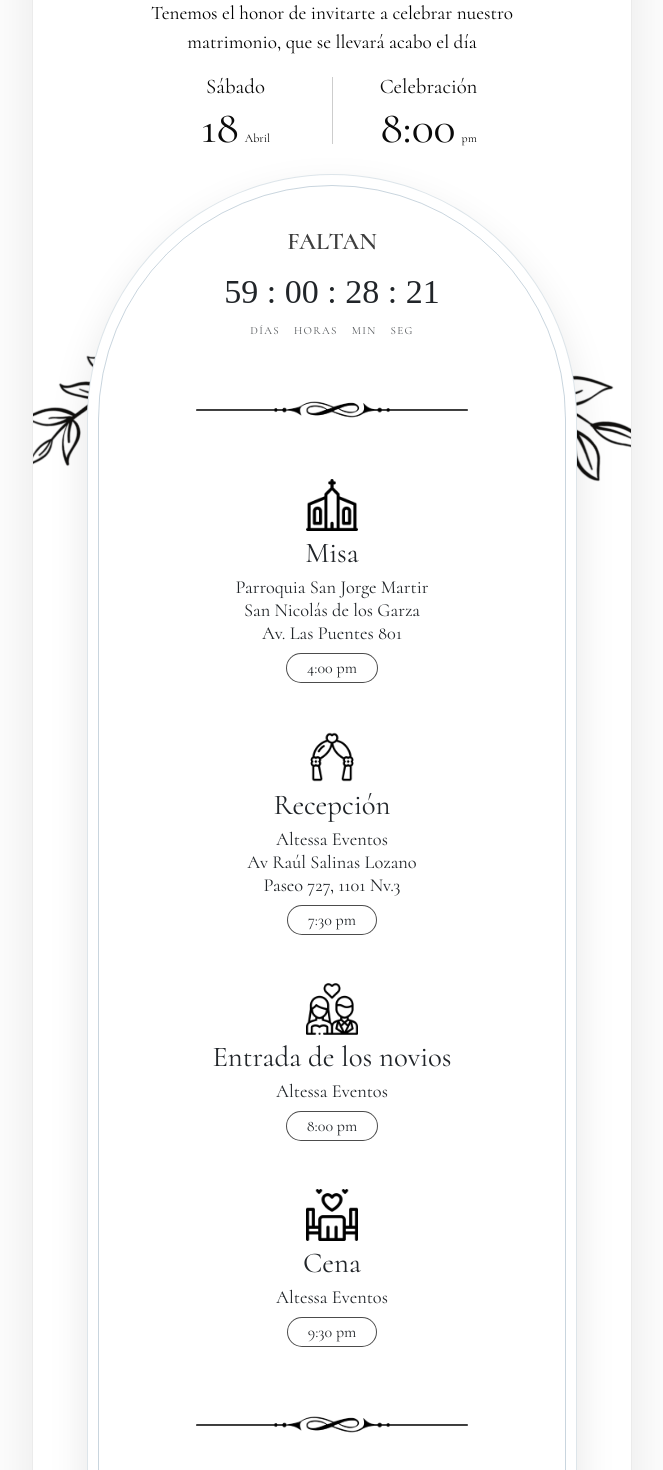
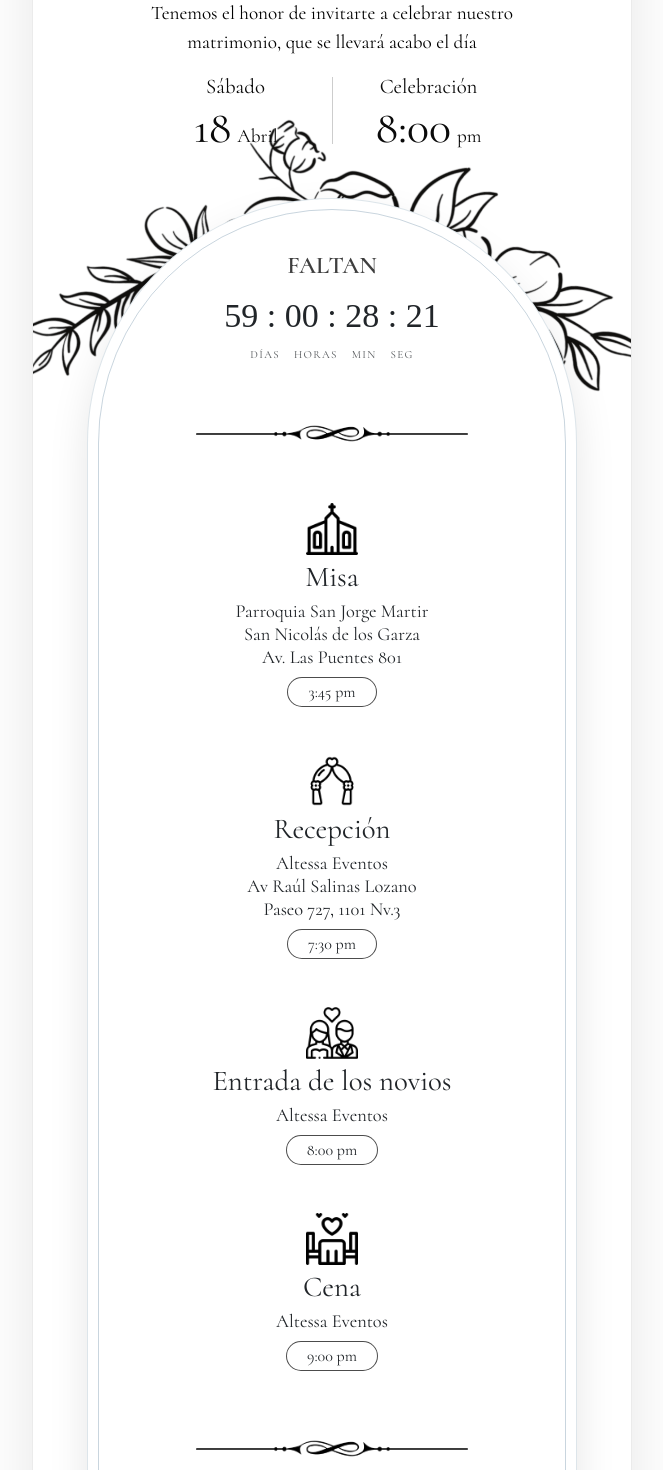
Before and after one commit to Andrew-gzz/A-D, an Angular app: page / in a window 1280 px wide. Shown: the part 760-2230 px from the top of the page, without its empty margins (308-971 px from the left). Built offline with nearby package versions, Linux system fonts and the light colour scheme.

Commit message:
Refactor code structure for improved readability and maintainability

```diff
--- a/angular.json
+++ b/angular.json
@@ -39,8 +39,8 @@
                 },
                 {
                   "type": "anyComponentStyle",
-                  "maximumWarning": "4kB",
-                  "maximumError": "8kB"
+                  "maximumWarning": "10kB",
+                  "maximumError": "15kB"
                 }
               ],
               "outputHashing": "all"
--- a/src/app/app.ts
+++ b/src/app/app.ts
@@ -10,5 +10,5 @@ import { Footer } from "./components/shared/footer/footer";
   styleUrl: './app.css'
 })
 export class App {
-  protected readonly title = signal('Invitacion');
+  protected readonly title = signal('A&D');
 }
--- a/src/app/components/landing-page/landing-page.css
+++ b/src/app/components/landing-page/landing-page.css
@@ -316,12 +316,13 @@
 
 .music-title{
   font-family: "Cormorant", medium;
-  font-size: clamp(1rem, 4vw, 1.5rem);
+  font-size: clamp(1rem, 4vw, 1.8rem);
   color: rgba(10, 10, 10, 1);
   white-space: nowrap;
   text-align: center;
   margin-bottom: 6px;
 }
+
 /* Carrusel */
 .carousel-container {
   width: min(280px, 75%);
@@ -510,7 +511,9 @@
 
   .sobre-img { width: 380px; }
   .flores-bg-2 { width: 220%; }
-
+  .flores-bg{
+    top: calc(100% - 200px);
+  }
   .names { font-size: 56px; }
   .small-title { font-size: 26px; }
   .subtitle {
@@ -544,6 +547,7 @@
 
   .music-player-wrap { width: 85%; }
   .music-title { font-size: 1.5rem; }
+  .music-meta{ font-size: 1.2rem; }
 
   .qr-item {
     width: 120px;
@@ -565,6 +569,9 @@
   .names { font-size: 68px; }
   .subtitle { max-width: 460px; font-size: 1.2rem; }
   .date-big { font-size: 46px; }
+  .date-month{
+    font-size: 1.2rem;
+  }
 
   .arch-card {
     width: 82%;
@@ -584,8 +591,6 @@
   .divider-final { width: 340px; height: 140px; }
 
   .music-title { font-size: 1.8rem; }
-
-  .music-meta{ font-size: 1rem; }
 
   .carousel-container {
     width: 65%;
@@ -631,7 +636,7 @@
   }
 
   .it-title {
-    font-size: 2rem;
+    font-size: 1.8rem;
   }
   .it-text, it-text-2 {
     font-size: 1.4rem;
@@ -642,8 +647,9 @@
   }
 
   .flores-bg{
-    top: calc(100% - 190px);
+    top: calc(100% - 200px);
   }
+
   .countdown-units{
     font-size: 1rem;
   }
--- a/src/app/components/landing-page/landing-page.html
+++ b/src/app/components/landing-page/landing-page.html
@@ -40,11 +40,10 @@
       </div>
       <!-- Flores -->
       <img class="flores-bg" src="assets/Flores.png" alt="Flores">
-
     </div>
 
     <!-- TARJETA ARCO -->
-    <div class="arch-card mx-auto">
+    <div class="arch-card mx-auto mt-5">
       <div class="arch-inner text-center" >
         <div class="countdown-label">FALTAN</div>
 
@@ -67,7 +66,7 @@
           </div>
           <div class="it-title">Misa</div>
           <div class="it-text">Parroquia San Jorge Martir <br> San Nicolás de los Garza <br> Av. Las Puentes 801</div>
-          <div class="it-pill">4:00 pm</div>
+          <div class="it-pill">3:45 pm</div>
         </div>
 
         <div class="it-block my-5">
@@ -94,7 +93,7 @@
           </div>
           <div class="it-title">Cena</div>
           <div class="it-text">Altessa Eventos</div>
-          <div class="it-pill">9:30 pm</div>
+          <div class="it-pill">9:00 pm</div>
         </div>
 
         <!--Seccion de musica-->
--- a/src/app/components/landing-page/landing-page.ts
+++ b/src/app/components/landing-page/landing-page.ts
@@ -118,8 +118,12 @@ export class LandingPage implements OnInit, OnDestroy, AfterViewInit {
       src: 'assets/Paramore The Only Exception.mp3'
     },
     {
-      name: 'Level One - Scott Pilgrim',
-      src: 'assets/Level One.mp3'
+      name: 'Eres tú - Carla Morrison',
+      src: 'assets/Eres tú - Carla Morrison.mp3'
+    },
+    {
+      name: 'Regalo De Dios - Julión Álvarez',
+      src: 'assets/Regalo De Dios - Julión Álvarez.mp3'
     }
   ];
 
--- a/src/index.html
+++ b/src/index.html
@@ -2,7 +2,7 @@
 <html lang="en">
 <head>
   <meta charset="utf-8">
-  <title>Invitacion</title>
+  <title>A&D</title>
   <base href="/">
   <meta name="viewport" content="width=device-width, initial-scale=1">
   <link rel="icon" type="image/x-icon" href="favicon.ico">
```
Also changed, not shown: 2 other files (tests, documents, lock files or other folders).
